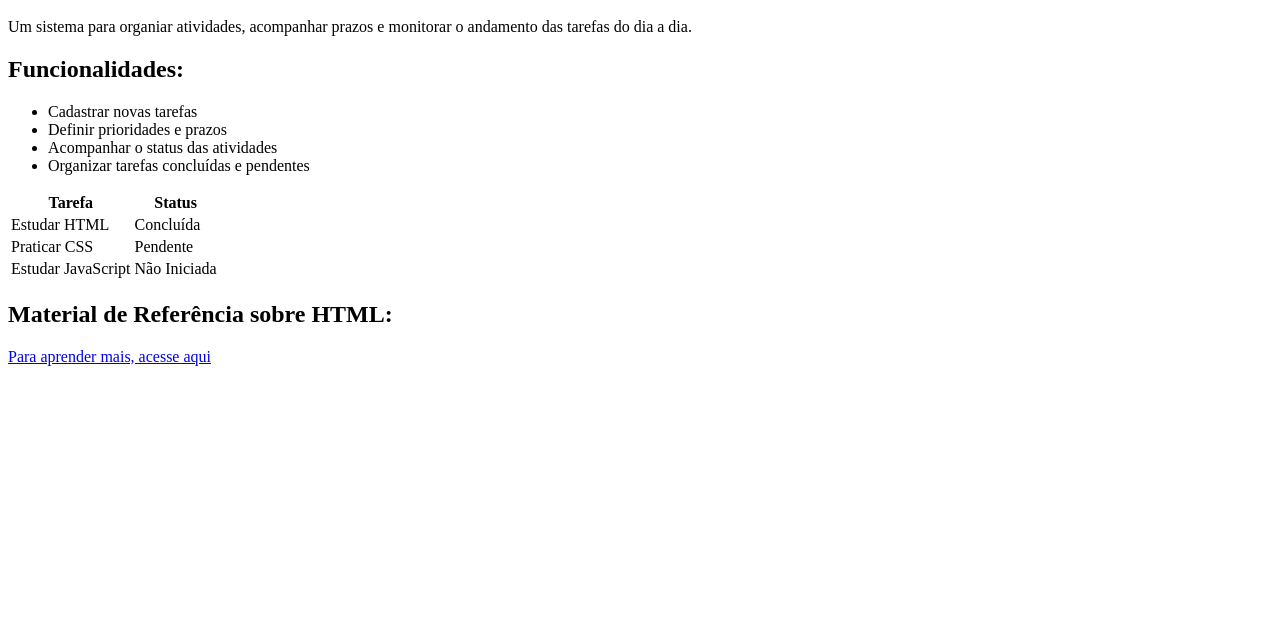
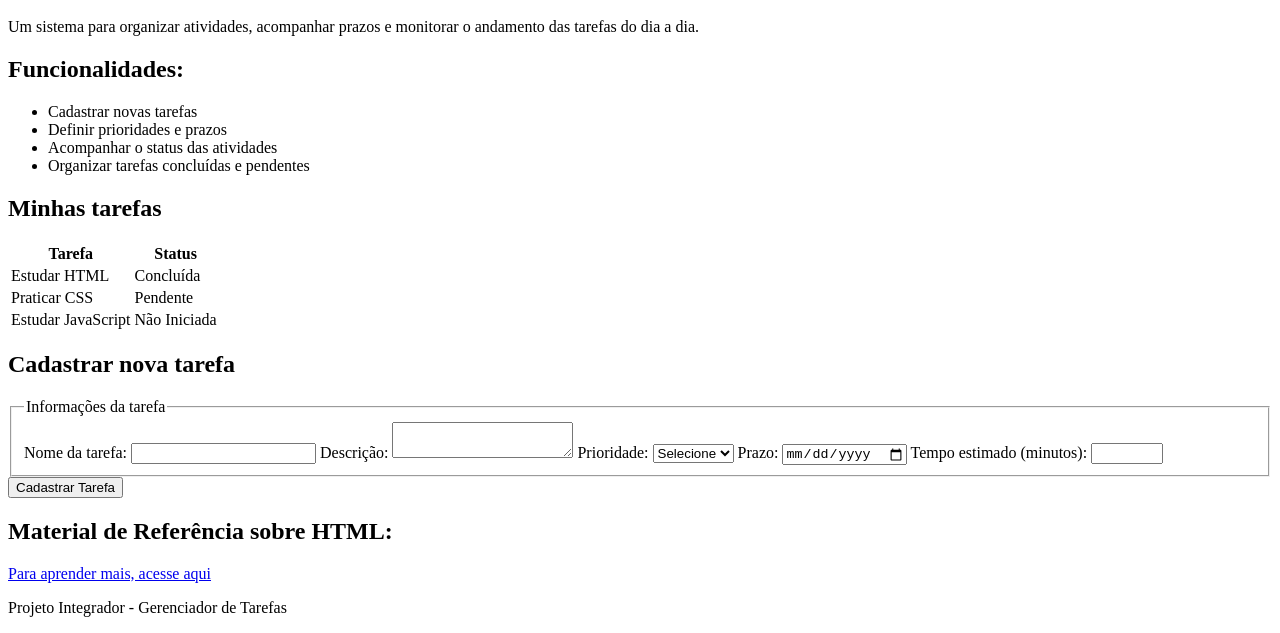
Before and after one commit to felipe234324/projeto-integrador-frontend-felipelima, a plain HTML site: page index.html in a window 1280 px wide. Shown: the part 1106-1739 px from the top of the page. Before the commit the page ends 1480 px from the top, so only its background shows below. Drawn offline with Linux system fonts and the light colour scheme.

Commit message:
feat: adicionar semântica HTML e formulário de tarefas com botão de cadastrar tarefa

```diff
--- a/index.html
+++ b/index.html
@@ -6,12 +6,16 @@
     <title>Gerenciador de Tarefas</title>
 </head>
 <body>
+    <header>
         <h1>Gerenciador de Tarefas</h1>
         <img src="assets/images/gerenciador-logo.png" alt="Logo do Gerenciador de Tarefas">
         <p>
-        Um sistema para organiar atividades, acompanhar prazos e monitorar o andamento das tarefas do dia a dia.
+            Um sistema para organizar atividades, acompanhar prazos e monitorar o andamento das tarefas do dia a dia.
         </p>
+    </header>
 
+    <main>
+        <section>
             <h2>Funcionalidades:</h2>
             <ul>
                 <li>Cadastrar novas tarefas</li>
@@ -19,12 +23,20 @@
                 <li>Acompanhar o status das atividades</li>
                 <li>Organizar tarefas concluídas e pendentes</li>
             </ul>
+        </section>
+
+        <section>
+            <h2>Minhas tarefas</h2>
 
             <table>
+                <thead>
                     <tr>
                         <th>Tarefa</th>
                         <th>Status</th>
                     </tr>
+                </thead>
+
+                <tbody>
                     <tr>
                         <td>Estudar HTML</td>
                         <td>Concluída</td>
@@ -37,9 +49,48 @@
                         <td>Estudar JavaScript</td>
                         <td>Não Iniciada</td>
                     </tr>
+                </tbody>
             </table>
+        </section>
 
+        <section>
+            <h2>Cadastrar nova tarefa</h2>
+
+            <form>
+                <fieldset>
+                    <legend>Informações da tarefa</legend>
+                    <label for="nome-tarefa">Nome da tarefa:</label>
+                    <input type="text" id="nome-tarefa" name="nome-tarefa" required>
+
+                    <label for="descricao">Descrição:</label>
+                    <textarea id="descricao" name="descricao"></textarea>
+
+                    <label for="prioridade">Prioridade:</label>
+                    <select id="prioridade" name="prioridade" required>
+                        <option value="">Selecione</option>
+                        <option value="baixa">Baixa</option>
+                        <option value="media">Média</option>
+                        <option value="alta">Alta</option>
+                    </select>
+
+                    <label for="prazo">Prazo:</label>
+                    <input type="date" id="prazo" name="prazo" required>
+
+                    <label for="tempo-estimado">Tempo estimado (minutos):</label>
+                    <input type="number" id="tempo-estimado" name="tempo-estimado" min="1" max="1440">
+                </fieldset>
+                <button type="submit">Cadastrar Tarefa</button>
+            </form>
+        </section>
+
+        <section>
             <h2>Material de Referência sobre HTML:</h2>
             <a href="https://www.w3schools.com/html/" target="_blank" rel="noopener noreferrer">Para aprender mais, acesse aqui</a>
+        </section>
+    </main>
+
+    <footer>
+        <p>Projeto Integrador - Gerenciador de Tarefas</p>
+    </footer>
 </body>
 </html>
```
Lines whose indentation alone changed are shown as unchanged.
